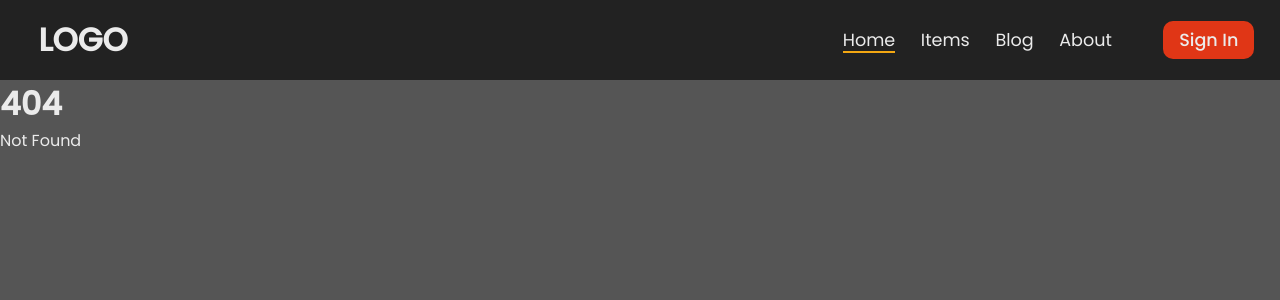
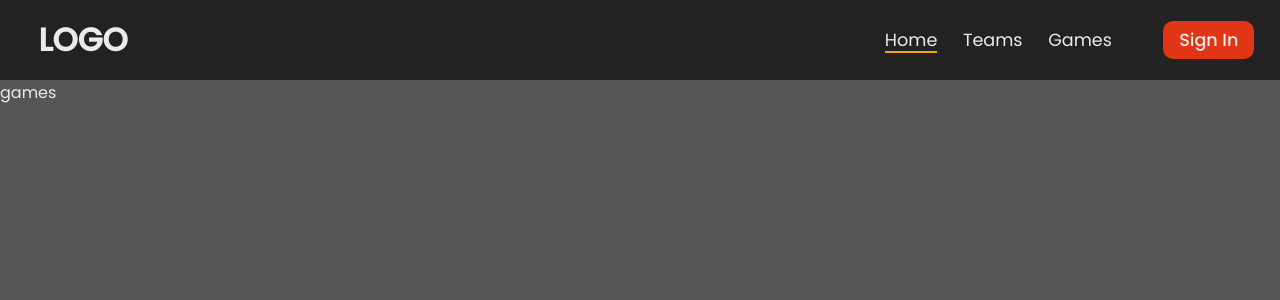
Before and after one commit to anarhitetka/svelte_simple-sample, a SvelteKit app: page /games in a window 1280 px wide. Before the commit this address had no page. Shown: the top 300 px of the page. Built offline with nearby package versions, Linux system fonts and the light colour scheme.

Commit message:
WIP: Routing and fetching data

```diff
--- a/src/components/Navbar.svelte
+++ b/src/components/Navbar.svelte
@@ -10,8 +10,6 @@
 		isMenuOpen = false;
 		current = curr;
 	}
-
-
 </script>
 
 <div class="navbar">
@@ -21,26 +19,31 @@
 	<nav class:open={isMenuOpen}>
 		<ul>
 			<li>
-                <a on:click={() => (closeMenu(0))} class:current={current === 0} href="/">Home</a>
+				<a on:click={() => closeMenu(0)} class:current={current === 0} href="/">Home</a>
 			</li>
 			<li>
-                <a on:click={() => (closeMenu(1))} class:current={current === 1} href="/">Items</a>
+				<a
+					on:click={() => closeMenu(1)}
+					class:current={current === 1}
+					href="/teams"
+					data-svelte-prefetch>Teams</a
+				>
 			</li>
 			<li>
-                <a on:click={() => (closeMenu(2))} class:current={current === 2} href="/">Blog</a>
+				<a on:click={() => closeMenu(2)} class:current={current === 2} href="/games">Games</a>
 			</li>
-            <li>
-                <a on:click={() => (closeMenu(3))} class:current={current === 3} href="/">About</a>
-            </li>
+			<!-- <li>
+				<a on:click={() => closeMenu(3)} class:current={current === 3} href="/about">About</a>
+			</li> -->
 			<li class="sign-in-btn">
-                <a on:click={() => (closeMenu(-1))} href="/" class="sign-in-btn-anchor">Sign In</a>
+				<a on:click={() => closeMenu(-1)} href="/" class="sign-in-btn-anchor">Sign In</a>
 			</li>
 		</ul>
 	</nav>
 	<button class="burger" on:click={toggleMenu} class:open={isMenuOpen}>
-        <div class="bar--1"/>
-        <div class="bar--2"/>
-        <div class="bar--3"/>
+		<div class="bar--1" />
+		<div class="bar--2" />
+		<div class="bar--3" />
 	</button>
 </div>
 
@@ -59,7 +62,6 @@
 	}
 
 	@media only screen and (max-width: 767px) {
-
 		nav {
 			opacity: 0;
 			display: block;
@@ -75,9 +77,7 @@
 		nav.open {
 			opacity: 1;
 			left: 0;
-
 		}
-
 	}
 
 	ul {
@@ -112,7 +112,7 @@
 	}
 
 	.current::after {
-        content: "";
+		content: '';
 		position: absolute;
 		bottom: 0;
 		left: 0;
@@ -177,7 +177,6 @@
 	/* burger menu animations  */
 
 	@media only screen and (min-width: 768px) {
-
 		.logo {
 			margin-left: 3vw;
 		}
@@ -200,7 +199,5 @@
 		.sign-in-btn {
 			margin-inline: 2vw;
 		}
-
 	}
-
 </style>
--- /dev/null
+++ b/src/routes/games/+page.svelte
@@ -0,0 +1 @@
+<p>games</p>
```
Also changed, not shown: src/routes/teams/+page.js (added, +31 -0 lines), src/routes/teams/+page.svelte (added, +10 -0 lines). Lines whose indentation alone changed are shown as unchanged.
